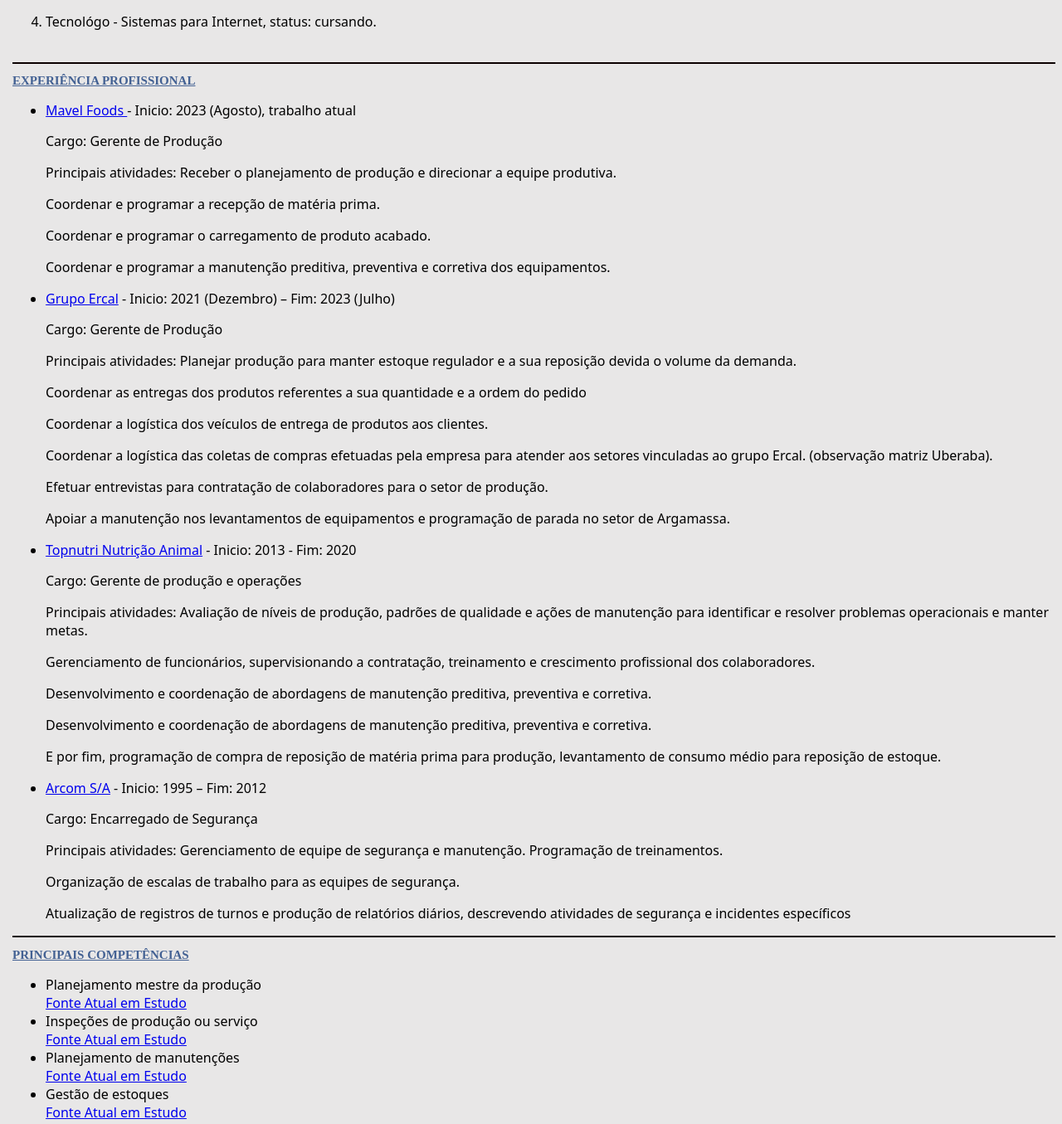
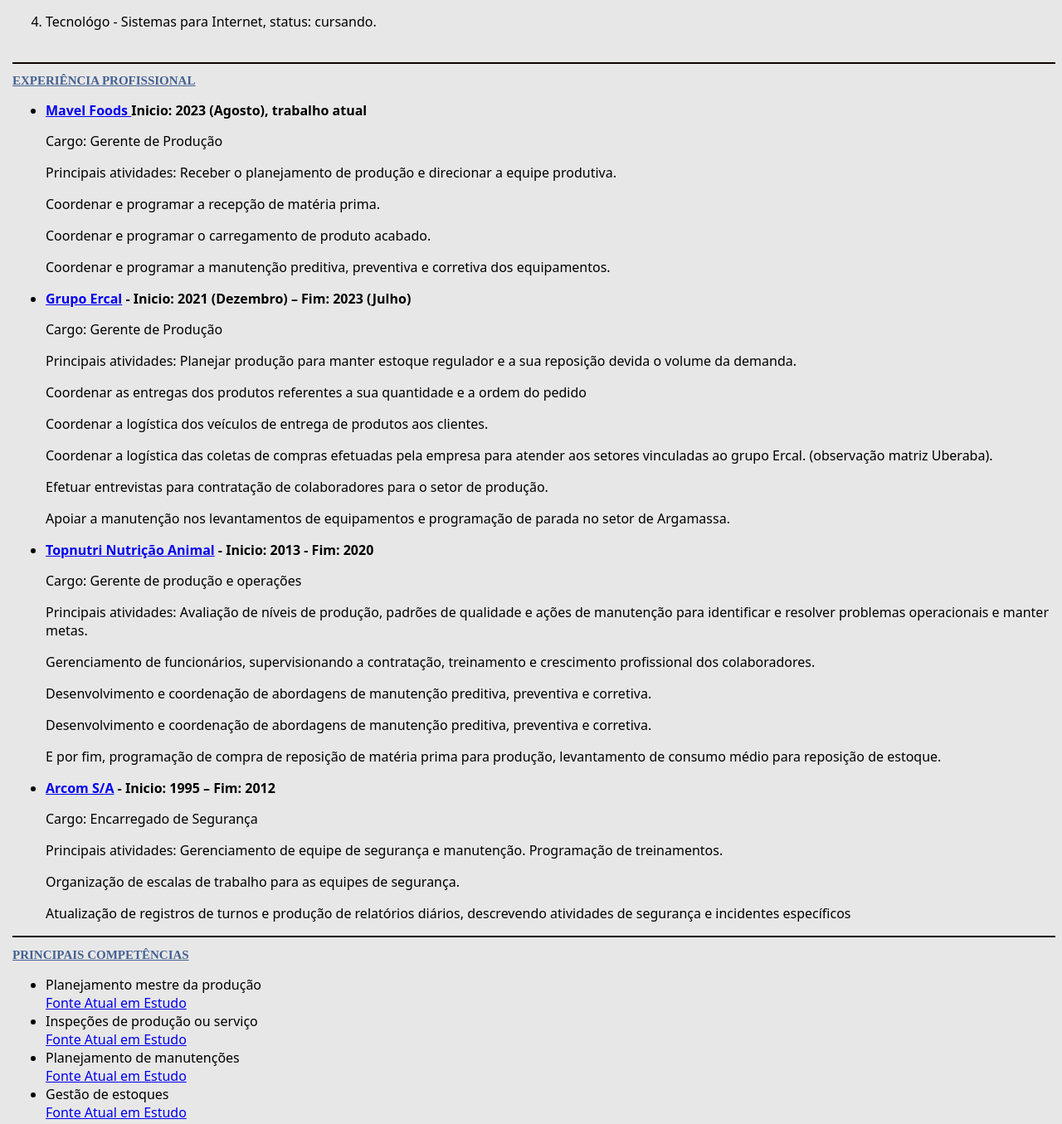
Before and after one commit to clauvessouza/projetoWebEstatico, a plain HTML site: page Lista05/trabalho05.html in a window 1280 px wide. Shown: the part 1020-2375 px from the top of the page at 83% size. Drawn offline with Linux system fonts and the light colour scheme.

Commit message:
Atualização trabalho05

```diff
--- a/Lista05/trabalho05.html
+++ b/Lista05/trabalho05.html
@@ -4,7 +4,7 @@
 <head>
     <meta charset="UTF-8">
     <meta name="viewport" content="width=device-width, initial-scale=1.0">
-    <meta http-equiv="refresh" content="5;trabalho05.html">
+    <meta http-equiv="refresh" content="trabalho05.html">
     <meta name="keywords" content="Analisar, executar e controlar">
     <meta name="description" content="Gerente de Produção">
     <meta name=" author" content="Claudio Alves de Souza">
@@ -18,7 +18,7 @@
 </head>
 
 <body style="background-color:#E8E7E7 ; font-family: system-ui, -apple-system, BlinkMacSystemFont, 'Segoe UI', Roboto, Oxygen, Ubuntu, Cantarell, 'Open Sans', 'Helvetica Neue', sans-serif; margin-left: 15px;">
-    <h1 style="color: RGB(67,97,147); font-size: 40px;text-align: center;"><i>CLAUDIO ALVES DE SOUZA</i></h1>
+    <h1 style="color: RGB(67,97,147); font-size: 40px;text-align: center;"><b><i>CLAUDIO ALVES DE SOUZA</i></b></h1>
     <img style="width: 20%; height: 20%;" src="claudio.png" alt="Engenheiro de produção Claudio Alves de Souza">
     <hr color="blu">
 
@@ -63,14 +63,14 @@
     <h2 style="font-size: 15px;font-family: 'Times New Roman';color: RGB(67,97,147)"><u><b> EXPERIÊNCIA PROFISSIONAL</b></u> </h2>
     <p>
     <ul>
-        <li type="circule">  <a href="https://www.instagram.com/explore/locations/151815835271065/tropical-mix-agro/">Mavel Foods </a> - Inicio: 2023 (Agosto), trabalho atual </li>
+        <li type="circule"> <b> <a href="https://www.instagram.com/explore/locations/151815835271065/tropical-mix-agro/">Mavel Foods </a> Inicio: 2023 (Agosto), trabalho atual</b></li>
         <p>Cargo: Gerente de Produção</p>
         <p>Principais atividades: Receber o planejamento de produção e direcionar a equipe produtiva.</p>
         <p>Coordenar e programar a recepção de matéria prima.</p>
         <p>Coordenar e programar o carregamento de produto acabado.</p>
         <p>Coordenar e programar a manutenção preditiva, preventiva e corretiva dos equipamentos. </p>
 
-        <li type="circule"> <a href="https://ercal.com.br/">Grupo Ercal</a> - Inicio: 2021 (Dezembro) – Fim: 2023 (Julho)</li>
+        <li type="circule"> <b><a href="https://ercal.com.br/">Grupo Ercal</a> - Inicio: 2021 (Dezembro) – Fim: 2023 (Julho)</b></li>
         <p>Cargo: Gerente de Produção</p>
         <p>Principais atividades: Planejar produção para manter estoque regulador e a sua reposição devida o volume da
             demanda.</p>
@@ -81,7 +81,7 @@
         <p>Efetuar entrevistas para contratação de colaboradores para o setor de produção.</p>
         <p>Apoiar a manutenção nos levantamentos de equipamentos e programação de parada no setor de Argamassa.</p>
 
-        <li type="circule"> <a href="https://www.topnutri.com.br/">Topnutri Nutrição Animal</a> - Inicio: 2013 - Fim: 2020</li>
+        <li type="circule"><b><a href="https://www.topnutri.com.br/">Topnutri Nutrição Animal</a> - Inicio: 2013 - Fim: 2020</b></li>
         <p>Cargo: Gerente de produção e operações</p>
         <p>Principais atividades: Avaliação de níveis de produção, padrões de qualidade e ações de manutenção para
             identificar e resolver problemas operacionais e manter metas.</p>
@@ -92,7 +92,7 @@
         <p>E por fim, programação de compra de reposição de matéria prima para produção, levantamento de consumo médio
             para reposição de estoque.</p>
 
-        <li type="circule"><a href="https://institucional.arcom.com.br/">Arcom S/A</a> - Inicio: 1995 – Fim: 2012</li>
+        <li type="circule"><b><a href="https://institucional.arcom.com.br/">Arcom S/A</a> - Inicio: 1995 – Fim: 2012</b></li>
         <p>Cargo: Encarregado de Segurança</p>
         <p>Principais atividades: Gerenciamento de equipe de segurança e manutenção. Programação de treinamentos.</p>
         <p>Organização de escalas de trabalho para as equipes de segurança.</p>
```
